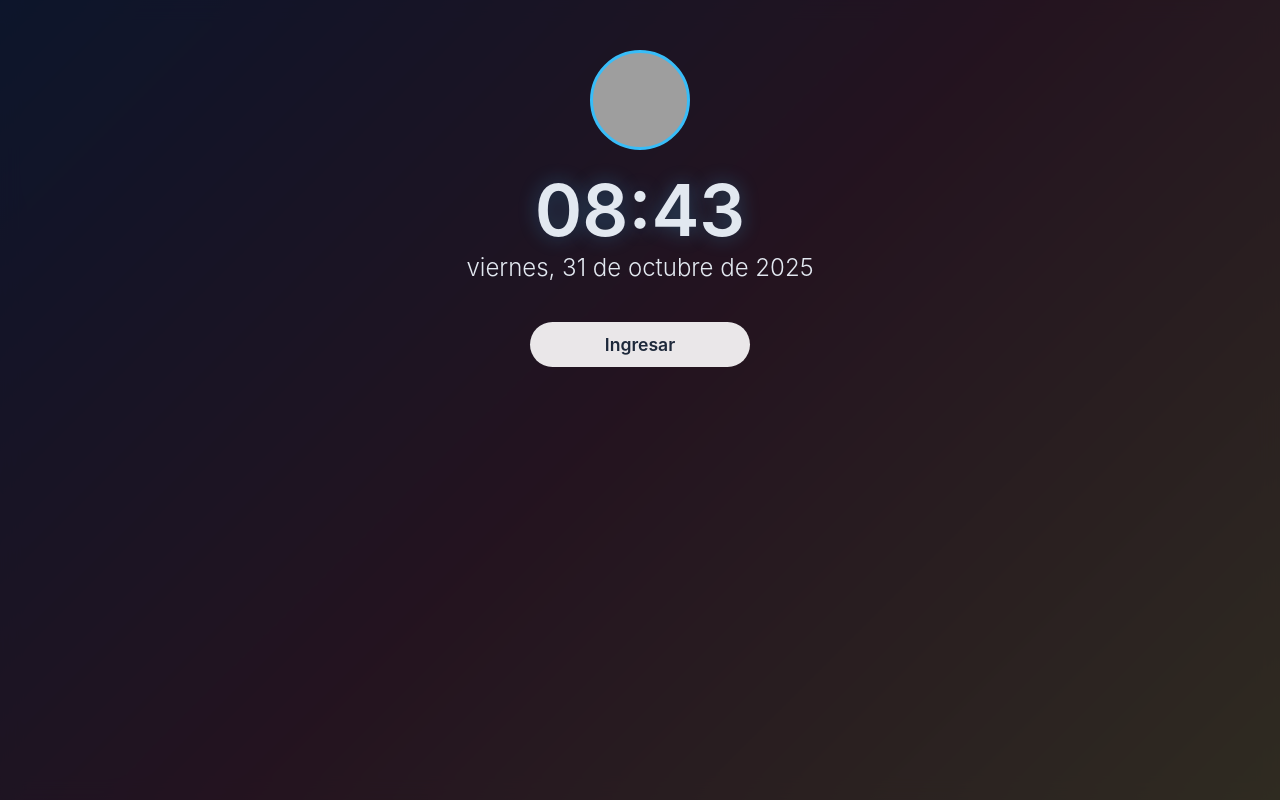
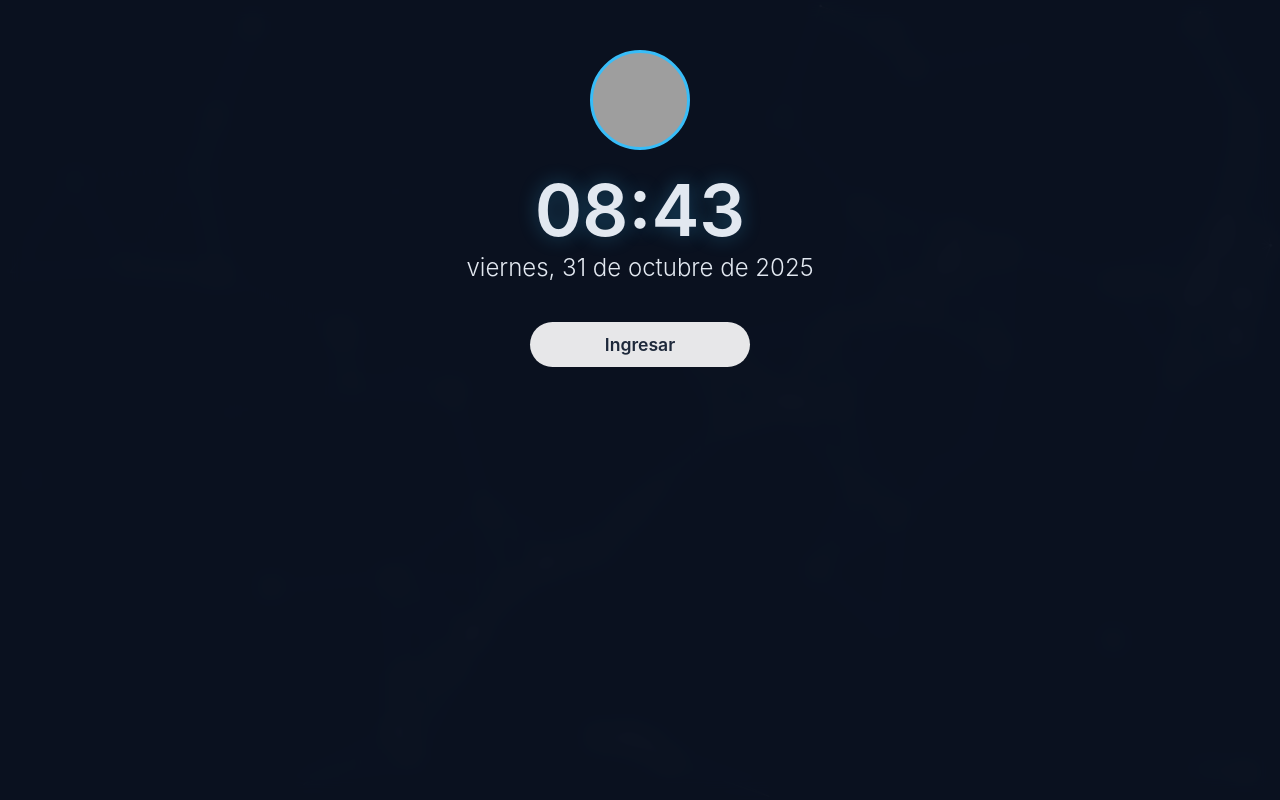
Before and after one commit to ingomezsergio-design/teamapp, a Flask app: page / in a window 1280 px wide. Run offline with Flask 3, Linux system fonts and the light colour scheme; grey boxes are pictures that could not be loaded.

Commit message:
Update home.html Animacion
Replaced background gradient with solid color and added particle animation.

```diff
--- a/templates/home.html
+++ b/templates/home.html
@@ -20,17 +20,21 @@
             font-family: -apple-system, BlinkMacSystemFont, "Segoe UI", Roboto, Helvetica, Arial, sans-serif;
         }
         body {
-            display: flex;
-            justify-content: center;
-            align-items: center;
-            height: 100vh;
-            background: linear-gradient(135deg, #1a2a6c, #b21f1f, #fdbb2d);
             color: var(--text-color);
-            transition: background 1s ease-in-out;
+            background-color: var(--background-color); /* Fondo sólido como fallback */
             overflow: hidden;
         }
 
-        /* --- Estructura de Pantallas --- */
+        /* Contenedor para la animación de fondo */
+        #particles-js {
+            position: fixed;
+            width: 100%;
+            height: 100%;
+            top: 0;
+            left: 0;
+            z-index: -1; /* Se asegura que esté detrás de todo */
+        }
+
         .screen {
             position: absolute;
             inset: 0;
@@ -50,8 +54,6 @@
             display: flex;
             opacity: 1;
         }
-
-        /* --- Pantalla de Bloqueo --- */
         .avatar {
             width: 100px;
             height: 100px;
@@ -70,8 +72,6 @@
             font-weight: 300;
             margin-bottom: 2rem;
         }
-
-        /* --- Contenido General (Títulos, Botones, Tarjetas) --- */
         h1 {
             margin-bottom: 2rem;
             font-size: 2rem;
@@ -92,14 +92,12 @@
             transition: transform 0.2s ease, background-color 0.2s ease;
             margin: 8px;
             text-decoration: none;
-            min-width: 220px; /* Ancho mínimo para consistencia */
+            min-width: 220px;
         }
         .button:hover, a.button:hover {
             background: #fff;
             transform: scale(1.05);
         }
-
-        /* --- Tarjetas de Actualización --- */
         #updatesContainer {
             width: min(600px, 90vw);
         }
@@ -135,8 +133,6 @@
             cursor: pointer;
             font-weight: 600;
         }
-
-        /* Contenedor para Pestañas (Sección Info) */
         .tab-container {
             display: flex;
             gap: 10px;
@@ -151,13 +147,14 @@
 </head>
 <body>
 
+    <div id="particles-js"></div>
+
     <div class="screen active" id="lock">
         <div class="avatar"></div>
         <div class="time" id="clock">00:00</div>
         <div class="date" id="date">DD/MM/YYYY</div>
         <button class="button" onclick="showScreen('main')">Ingresar</button>
     </div>
-
     <div class="screen" id="main">
         <h1>MENÚ PRINCIPAL</h1>
         <button class="button" onclick="showScreen('updates')">📌 Actualizaciones</button>
@@ -165,13 +162,11 @@
         <button class="button" onclick="showScreen('other')">⚙ Otras secciones</button>
         <button class="button" onclick="showScreen('lock')">🔒 Bloquear</button>
     </div>
-
     <div class="screen" id="updates">
         <h1>ACTUALIZACIONES</h1>
         <div id="updatesContainer"></div>
         <button class="button" onclick="showScreen('main')">🔙 Volver</button>
     </div>
-
     <div class="screen" id="other">
         <h1>OTRAS SECCIONES</h1>
         <button class="button" onclick="showScreen('metrics')">📊 Métricas</button>
@@ -182,23 +177,20 @@
         <button class="button" onclick="showScreen('otros')">📂 Otros</button>
         <button class="button" onclick="showScreen('main')">🔙 Volver</button>
     </div>
-
     <div class="screen" id="metrics">
         <h1>MÉTRICAS</h1>
         <button class="button" onclick="openExternal('https://script.google.com/macros/s/AKfycbwhb-DdP05OuHOpBJfWP3Q1lL6PBF7-vUJbo3Qgfdz-vlEvoHRXUvnpflDqVohMQOF5/exec')">📊 Métricas Yoizen</button>
         <button class="button" onclick="openExternal('https://script.google.com/macros/s/AKfycbwjc1-Mzayi9N6lBDLpUYxgzNB9OtyMAlkq5rmV3U0BhQVIobdVEK-nULYuuw6yqkfC/exec')">💾 Data de Métricas</button>
-        <button class="button" onclick="openExternal('https://script.google.com/macros/s/AKfycbxnPa6FbbHxzIQOnVJzSG1neKOoiDtC5sryik9AwinOIkS8VSy1J1-RYZq_N4jIH-lH/exec')">📊 Métricas PIC</button>
+        <a class="button" href="{{ url_for('metricas_pic') }}">📊 Métricas PIC</a>
         <button class="button" onclick="openExternal('https://script.google.com/macros/s/AKfycb-GB0CQyBwXs0BzGBSgxMD7LlPdcUeLLqJ63O7QgQ66bnXffrwo1YEa3wgwwL4UvM2/exec')">🎯 Eqas</button>
         <button class="button" onclick="showScreen('pdas')">📈 PDA Proyecciones</button>
         <button class="button" onclick="showScreen('other')">🔙 Volver</button>
     </div>
-
     <div class="screen" id="pdas">
         <h1>PDA Proyecciones</h1>
         <button class="button" onclick="openExternal('https://script.google.com/a/macros/apexamerica.com/s/AKfycbyefLqsq3XEETgqGTIetqngmCGuhyIRyl2M4PmiNVku-oxGycT1cxrmMBR4T4odaGsleQ/exec')">PDA Proyección Agosto</button>
         <button class="button" onclick="showScreen('metrics')">🔙 Volver a Métricas</button>
     </div>
-
     <div class="screen" id="horario">
         <h1>HORARIO</h1>
         <button class="button" onclick="openExternal('https://script.google.com/macros/s/AKfycbxsQ9PKXPJAEnkCEBPQ-kr0SI1cI6g6Gd8JZBnIb-ry6jkq1PfUIj6fOYSMjpgR4-cH/exec')">Conexiones</button>
@@ -208,7 +200,6 @@
         <button class="button" onclick="openExternal('https://script.google.com/macros/s/AKfycbydTL-xJQTR6VmwMubMS13gNjBd2vDcj6tAJtYm9dR627nJPHjI-SEYV7TDSGlB8pwg/exec')">Matriz Septiembre</button>
         <button class="button" onclick="showScreen('other')">🔙 Volver</button>
     </div>
-
     <div class="screen" id="links">
         <h1>Links Apex</h1>
         <button class="button" onclick="openExternal('https://apex.wayfromhome.cx/')">🏠 ApexWay</button>
@@ -217,13 +208,11 @@
         <button class="button" onclick="openExternal('https://jobs.apexamerica.com/')">💼 Postulaciones</button>
         <button class="button" onclick="showScreen('other')">🔙 Volver</button>
     </div>
-
     <div class="screen" id="planillas">
         <h1>Planillas</h1>
         <button class="button" onclick="openExternal('https://script.google.com/macros/s/AKfycby2ecXABysuhxbq_1Pm3x092ydx12MwtG8JLMMsIGEDx-n-VGuDQNRMMQ57IKh1eGNMKw/exec')">Planillas FAN/OPEN</button>
         <button class="button" onclick="showScreen('other')">🔙 Volver</button>
     </div>
-
     <div class="screen" id="otros">
         <h1>Otros</h1>
         <button class="button" onclick="openExternal('https://sites.google.com/apexamerica.com/gsa/mas/otros/vacaciones?authuser=0/')">🌴 Vacaciones</button>
@@ -232,7 +221,6 @@
         <button class="button" onclick="openExternal('https://app.slack.com/client/T07H1PA89ML/C07KM5CPBL4')">💬 Slack Team</button>
         <button class="button" onclick="showScreen('other')">🔙 Volver</button>
     </div>
-
     <div class="screen" id="info">
         <h1>INFO</h1>
         <div class="tab-container">
@@ -248,77 +236,29 @@
         <button class="button" onclick="showScreen('other')">🔙 Volver</button>
     </div>
 
+    <script src="https://cdn.jsdelivr.net/particles.js/2.0.0/particles.min.js"></script>
+    <script>
+        // --- INICIALIZACIÓN DE PARTÍCULAS ---
+        particlesJS("particles-js", {
+            "particles": { "number": { "value": 60, "density": { "enable": true, "value_area": 800 } }, "color": { "value": "#ffffff" }, "shape": { "type": "circle" }, "opacity": { "value": 0.5, "random": false }, "size": { "value": 3, "random": true }, "line_linked": { "enable": true, "distance": 150, "color": "#ffffff", "opacity": 0.4, "width": 1 }, "move": { "enable": true, "speed": 4, "direction": "none", "random": false, "straight": false, "out_mode": "out", "bounce": false } },
+            "interactivity": { "detect_on": "canvas", "events": { "onhover": { "enable": true, "mode": "repulse" }, "onclick": { "enable": true, "mode": "push" }, "resize": true }, "modes": { "repulse": { "distance": 100, "duration": 0.4 }, "push": { "particles_nb": 4 } } },
+            "retina_detect": true
+        });
 
-    <script>
+        // --- Lógica del Panel (sin cambios) ---
         document.addEventListener('DOMContentLoaded', () => {
             renderUpdates();
             updateClock();
             setInterval(updateClock, 1000);
         });
-
         const screens = document.querySelectorAll(".screen");
-        function showScreen(id) {
-            screens.forEach(s => s.classList.remove("active"));
-            const activeScreen = document.getElementById(id);
-            if(activeScreen) {
-                activeScreen.classList.add("active");
-            }
-        }
-
-        function updateClock() {
-            const now = new Date();
-            const timeOptions = { hour: "2-digit", minute: "2-digit", hour12: false };
-            document.getElementById("clock").textContent = now.toLocaleTimeString([], timeOptions);
-            document.getElementById("date").textContent = now.toLocaleDateString('es-ES', { weekday: 'long', year: 'numeric', month: 'long', day: 'numeric' });
-        }
-
-        function openExternal(url) {
-            window.open(url, '_blank', 'noopener,noreferrer');
-        }
-
-        function toggleTooltip(element) {
-            element.classList.toggle("active");
-        }
-
-        // Función para manejar las pestañas en la sección "Info"
-        function showTab(tabId) {
-            document.querySelectorAll('.tab-content').forEach(tab => tab.style.display = 'none');
-            const activeTab = document.getElementById(tabId + "Tab");
-            if(activeTab) {
-                activeTab.style.display = 'flex';
-            }
-        }
-
-        // Datos de actualizaciones (simulando la llamada a getUpdates())
-        const updatesData = [
-            { titulo: "MÉTRICAS YOIZEN", horario: "8:30 AM", frecuencia: "Lunes a Viernes", link: "https://script.google.com/macros/s/AKfycbwhb-DdP05OuHOpBJfWP3Q1lL6PBF7-vUJbo3Qgfdz-vlEvoHRXUvnpflDqVohMQOF5/exec" },
-            { titulo: "CONEXIONES", horario: "11:00 AM", frecuencia: "Lunes a Viernes", link: "https://script.google.com/macros/s/AKfycbxsQ9PKXPJAEnkCEBPQ-kr0SI1cI6g6Gd8JZBnIb-ry6jkq1PfUIj6fOYSMjpgR4-cH/exec" },
-            { titulo: "DEUDA", horario: "12:00 PM", frecuencia: "Lunes a Viernes", link: "https://sites.google.com/apexamerica.com/gsa/ausbreaks-deuda?authuser=0" },
-            { titulo: "EQAs", horario: "Tiempo Real", frecuencia: "Siempre", link: "https://script.google.com/macros/s/AKfycb-GB0CQyBwXs0BzGBSgxMD7LlPdcUeLLqJ63O7QgQ66bnXffrwo1YEa3wgwwL4UvM2/exec" },
-            { titulo: "Cambios", horario: "Tiempo Real", frecuencia: "Siempre", link: "https://script.google.com/macros/s/AKfycbxt_duTWTOgTSZfVE_PkjLp-1E-z6bYPLqRBdtq-EWfIzpLbu458F4UxpsWSyvuvojA/exec" }
-        ];
-
-        function renderUpdates() {
-            const container = document.getElementById("updatesContainer");
-            if (!container) return;
-            container.innerHTML = "";
-            updatesData.forEach(item => {
-                const card = document.createElement("div");
-                card.className = "card";
-                card.innerHTML = `
-                    <div style="font-weight: 600;">${item.titulo}</div>
-                    <div style="font-size: 0.9em; color: #94a3b8;">${item.horario} (${item.frecuencia})</div>
-                    <div class="tooltip">
-                        ${item.link
-                            ? `📄 Accede desde <span class="detail-link" onclick="event.stopPropagation(); openExternal('${item.link}')">aquí</span>.`
-                            : "📢 Información enviada por Slack."
-                        }
-                    </div>
-                `;
-                card.onclick = () => toggleTooltip(card);
-                container.appendChild(card);
-            });
-        }
+        function showScreen(id) { screens.forEach(s => s.classList.remove("active")); const el = document.getElementById(id); if(el) el.classList.add("active"); }
+        function updateClock() { const now = new Date(); document.getElementById("clock").textContent = now.toLocaleTimeString([], { hour: "2-digit", minute: "2-digit", hour12: false }); document.getElementById("date").textContent = now.toLocaleDateString('es-ES', { weekday: 'long', year: 'numeric', month: 'long', day: 'numeric' }); }
+        function openExternal(url) { window.open(url, '_blank', 'noopener,noreferrer'); }
+        function toggleTooltip(element) { element.classList.toggle("active"); }
+        function showTab(tabId) { document.querySelectorAll('.tab-content').forEach(tab => tab.style.display = 'none'); const el = document.getElementById(tabId + "Tab"); if(el) el.style.display = 'flex'; }
+        const updatesData = [ { titulo: "MÉTRICAS YOIZEN", horario: "8:30 AM", frecuencia: "Lunes a Viernes", link: "https://script.google.com/macros/s/AKfycbwhb-DdP05OuHOpBJfWP3Q1lL6PBF7-vUJbo3Qgfdz-vlEvoHRXUvnpflDqVohMQOF5/exec" }, { titulo: "CONEXIONES", horario: "11:00 AM", frecuencia: "Lunes a Viernes", link: "https://script.google.com/macros/s/AKfycbxsQ9PKXPJAEnkCEBPQ-kr0SI1cI6g6Gd8JZBnIb-ry6jkq1PfUIj6fOYSMjpgR4-cH/exec" }, { titulo: "DEUDA", horario: "12:00 PM", frecuencia: "Lunes a Viernes", link: "https://sites.google.com/apexamerica.com/gsa/ausbreaks-deuda?authuser=0" }, { titulo: "EQAs", horario: "Tiempo Real", frecuencia: "Siempre", link: "https://script.google.com/macros/s/AKfycb-GB0CQyBwXs0BzGBSgxMD7LlPdcUeLLqJ63O7QgQ66bnXffrwo1YEa3wgwwL4UvM2/exec" }, { titulo: "Cambios", horario: "Tiempo Real", frecuencia: "Siempre", link: "https://script.google.com/macros/s/AKfycbxt_duTWTOgTSZfVE_PkjLp-1E-z6bYPLqRBdtq-EWfIzpLbu458F4UxpsWSyvuvojA/exec" } ];
+        function renderUpdates() { const c = document.getElementById("updatesContainer"); if (!c) return; c.innerHTML = ""; updatesData.forEach(item => { const card = document.createElement("div"); card.className = "card"; card.innerHTML = `<div style="font-weight: 600;">${item.titulo}</div><div style="font-size: 0.9em; color: #94a3b8;">${item.horario} (${item.frecuencia})</div><div class="tooltip">${item.link ? `📄 Accede desde <span class="detail-link" onclick="event.stopPropagation(); openExternal('${item.link}')">aquí</span>.` : "📢 Información enviada por Slack."}</div>`; card.onclick = () => toggleTooltip(card); c.appendChild(card); }); }
     </script>
 </body>
 </html>
```
